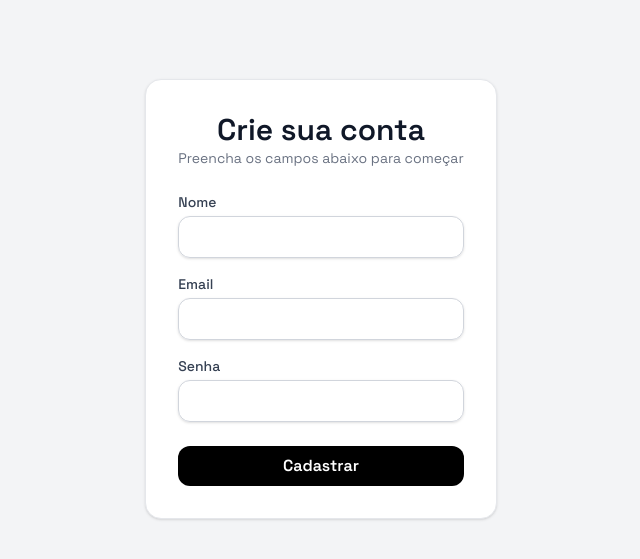
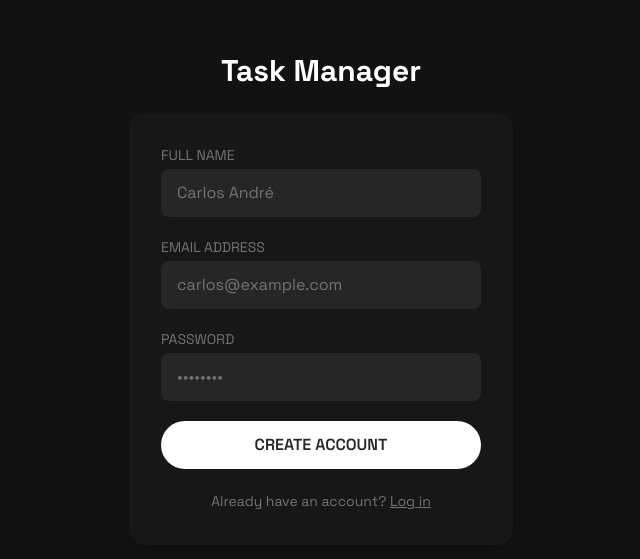
Before and after one commit to AndreCarlos007/TaskManager.jsx, a Next.js app: page /register in a window 1280 px wide. Shown: the part 101-660 px from the top of the page, without its empty margins (319-959 px from the left). Built offline with nearby package versions, Linux system fonts and the light colour scheme.

Commit message:
fix: login and registration form styling

```diff
--- a/package.json
+++ b/package.json
@@ -9,6 +9,7 @@
     "lint": "next lint"
   },
   "dependencies": {
+    "lucide-react": "^0.513.0",
     "next": "15.3.3",
     "react": "^19.0.0",
     "react-dom": "^19.0.0"
--- a/src/components/forms/loginForms.jsx
+++ b/src/components/forms/loginForms.jsx
@@ -12,34 +12,26 @@ export default function LoginForm() {
     e.preventDefault();
     try {
       const response = await loginUser(email, password);
-      console.log("Token JWT:", response.token);
       localStorage.setItem("token", response.token);
-      router.push("/dashboard"); // Corrigido o caminho relativo
+      router.push("/dashboard");
     } catch (err) {
       alert(err.message);
     }
   };
 
   return (
-    <div className="min-h-screen flex items-center justify-center bg-gray-100 px-4">
-      <form
-        onSubmit={handleSubmit}
-        className="w-full max-w-md bg-white border border-gray-200 rounded-2xl shadow-sm p-8 space-y-6"
-      >
-        <div className="text-center">
-          <h2 className="text-3xl font-semibold text-gray-900">Bem Vindo de Volta!</h2>
-          <p className="text-sm text-gray-500">Por favor, entre com suas credenciais para entrar</p>
-        </div>
+    <div className="h-screen w-screen bg-[#121212] flex flex-col items-center justify-center px-4">
+        <h1 className="text-white text-3xl font-semibold text-center mb-6">Task Manager</h1>
+      <div className="bg-[#171717] p-8 rounded-2xl shadow-lg w-full max-w-sm">
 
-        <div className="space-y-4">
+
+        <form onSubmit={handleSubmit} className="space-y-5">
           <div>
-            <label htmlFor="email" className="block text-sm font-medium text-gray-700">
-              Email
-            </label>
+            <label className="text-sm text-[#737373] block mb-1">EMAIL ADDRESS</label>
             <input
-              id="email"
               type="email"
-              className="mt-1 w-full px-4 py-2 border border-gray-300 rounded-xl shadow-sm focus:outline-none focus:ring-2 focus:ring-black focus:border-black transition"
+              placeholder="carlos@example.com"
+              className="w-full px-4 py-3 rounded-lg bg-[#262626] text-white placeholder-[#737373] focus:outline-none focus:ring-2 focus:ring-white"
               value={email}
               onChange={(e) => setEmail(e.target.value)}
               required
@@ -47,27 +39,23 @@ export default function LoginForm() {
           </div>
 
           <div>
-            <label htmlFor="password" className="block text-sm font-medium text-gray-700">
-              Password
-            </label>
+            <label className="text-sm text-[#737373] block mb-1">PASSWORD</label>
             <input
-              id="password"
               type="password"
-              className="mt-1 w-full px-4 py-2 border border-gray-300 rounded-xl shadow-sm focus:outline-none focus:ring-2 focus:ring-black focus:border-black transition"
+              placeholder="••••••••"
+              className="w-full px-4 py-3 rounded-lg bg-[#262626] text-white placeholder-[#737373] focus:outline-none focus:ring-2 focus:ring-white"
               value={password}
               onChange={(e) => setPassword(e.target.value)}
               required
             />
           </div>
-        </div>
 
-        <button
-          type="submit"
-          className="w-full bg-black text-white py-2 rounded-xl font-semibold hover:bg-gray-900 transition"
-        >
-          Login
-        </button>
-      </form>
+          <button type="submit" className="w-full py-3 bg-white text-[#212121] font-semibold rounded-full hover:bg-gray-200 transition">
+            LOG IN
+          </button>
+
+        </form>
+      </div>
     </div>
   );
 }
--- a/src/components/forms/registerForms.jsx
+++ b/src/components/forms/registerForms.jsx
@@ -21,25 +21,17 @@ export default function RegisterForm() {
   };
 
   return (
-    <div className="min-h-screen flex items-center justify-center bg-gray-100 px-4">
-      <form
-        onSubmit={handleSubmit}
-        className="w-full max-w-md bg-white border border-gray-200 rounded-2xl shadow-sm p-8 space-y-6"
-      >
-        <div className="text-center">
-          <h2 className="text-3xl font-semibold text-gray-900">Crie sua conta</h2>
-          <p className="text-sm text-gray-500">Preencha os campos abaixo para começar</p>
-        </div>
+    <div className="bg-[#121212] flex flex-col items-center justify-center px-4 w-full h-screen">
+       <h1 className="text-white text-3xl font-extrabold text-center mb-6">Task Manager</h1>
+      <div className="bg-[#171717] p-8 rounded-2xl shadow-lg w-full max-w-sm">
 
-        <div className="space-y-4">
+        <form onSubmit={handleSubmit} className="space-y-5">
           <div>
-            <label htmlFor="name" className="block text-sm font-medium text-gray-700">
-              Nome
-            </label>
+            <label className="text-sm text-[#737373] block mb-1">FULL NAME</label>
             <input
-              id="name"
               type="text"
-              className="mt-1 w-full px-4 py-2 border border-gray-300 rounded-xl shadow-sm focus:outline-none focus:ring-2 focus:ring-black focus:border-black transition"
+              placeholder="Carlos André"
+              className="w-full px-4 py-3 rounded-lg bg-[#262626] text-white placeholder-[#737373] focus:outline-none focus:ring-2 focus:ring-white"
               value={name}
               onChange={(e) => setName(e.target.value)}
               required
@@ -47,13 +39,11 @@ export default function RegisterForm() {
           </div>
 
           <div>
-            <label htmlFor="email" className="block text-sm font-medium text-gray-700">
-              Email
-            </label>
+            <label className="text-sm text-[#737373] block mb-1">EMAIL ADDRESS</label>
             <input
-              id="email"
               type="email"
-              className="mt-1 w-full px-4 py-2 border border-gray-300 rounded-xl shadow-sm focus:outline-none focus:ring-2 focus:ring-black focus:border-black transition"
+              placeholder="carlos@example.com"
+              className="w-full px-4 py-3 rounded-lg bg-[#262626] text-white placeholder-[#737373] focus:outline-none focus:ring-2 focus:ring-white"
               value={email}
               onChange={(e) => setEmail(e.target.value)}
               required
@@ -61,27 +51,29 @@ export default function RegisterForm() {
           </div>
 
           <div>
-            <label htmlFor="password" className="block text-sm font-medium text-gray-700">
-              Senha
-            </label>
+            <label className="text-sm text-[#737373] block mb-1">PASSWORD</label>
             <input
-              id="password"
               type="password"
-              className="mt-1 w-full px-4 py-2 border border-gray-300 rounded-xl shadow-sm focus:outline-none focus:ring-2 focus:ring-black focus:border-black transition"
+              placeholder="••••••••"
+              className="w-full px-4 py-3 rounded-lg bg-[#262626] text-white placeholder-[#737373] focus:outline-none focus:ring-2 focus:ring-white"
               value={password}
               onChange={(e) => setPassword(e.target.value)}
               required
             />
           </div>
-        </div>
 
-        <button
-          type="submit"
-          className="w-full bg-black text-white py-2 rounded-xl font-semibold hover:bg-gray-900 transition"
-        >
-          Cadastrar
-        </button>
-      </form>
+          <button type="submit" className="w-full py-3 bg-white text-[#262626] font-semibold rounded-full hover:bg-gray-200 transition">
+            CREATE ACCOUNT
+          </button>
+
+          <div className="text-center">
+            <span className="text-sm text-[#737373]">
+              Already have an account?{" "}
+              <a href="/login" className="underline hover:text-white">Log in</a>
+            </span>
+          </div>
+        </form>
+      </div>
     </div>
   );
 }
--- a/src/styles/globals.css
+++ b/src/styles/globals.css
@@ -11,7 +11,7 @@
 
 body {
   color: var(--foreground);
-  background: var(--background);
+  background: #121212;
   font-family: "Space Grotesk", serif;
   font-optical-sizing: auto;
   font-style: normal;
```
Also changed, not shown: 1 other file (tests, documents, lock files or other folders).
